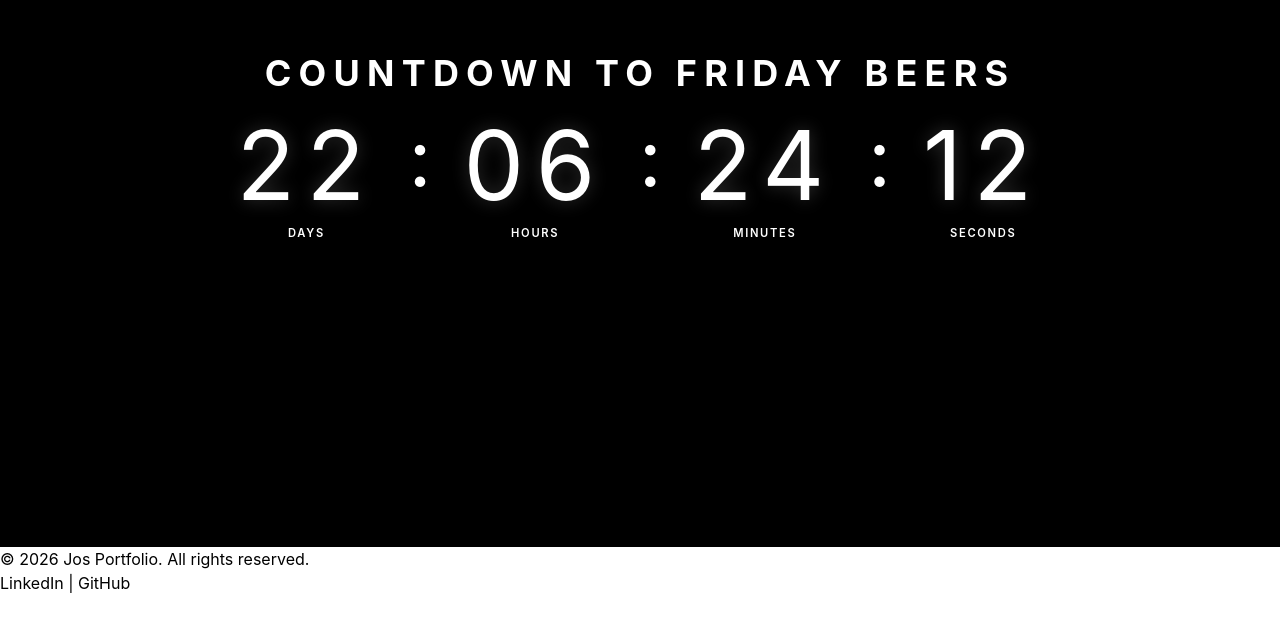
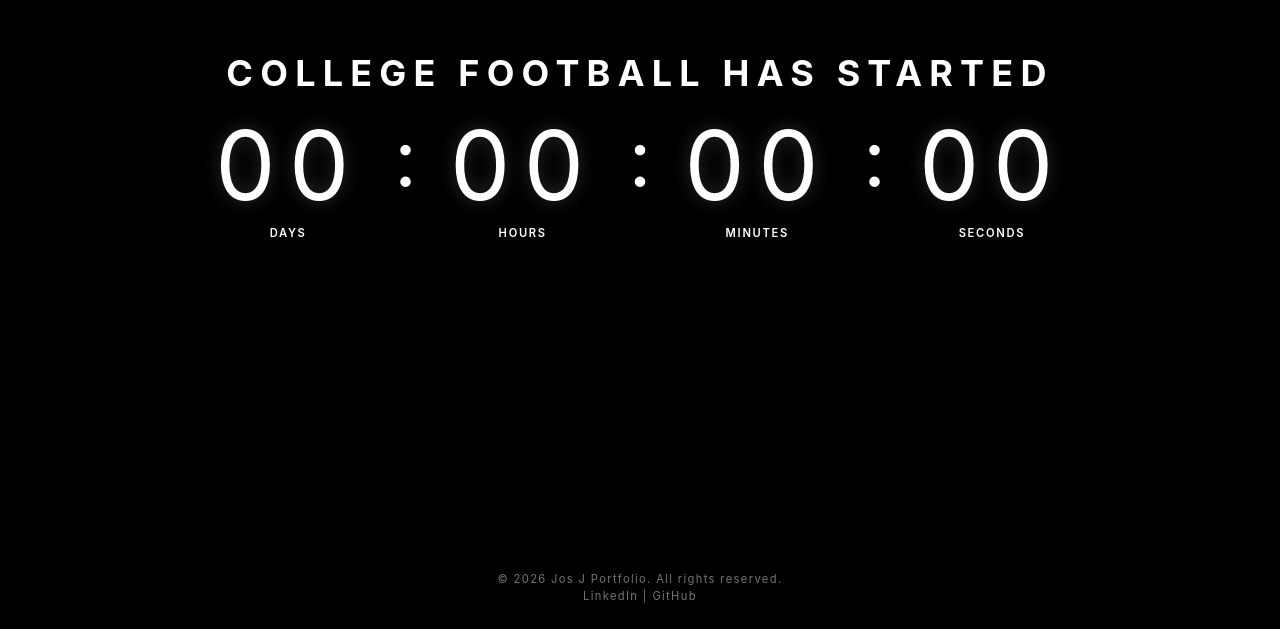
Before and after one commit to Jos-J/countdown-engine, a website built with Vite: page index.html in a window 1280 px wide. Shown: the part 253-882 px from the top of the page. Before the commit the page ends 848 px from the top, so only its background shows below. Built offline with nearby package versions, Linux system fonts and the light colour scheme.

Commit message:
complete core countdown engine logic

```diff
--- a/index.html
+++ b/index.html
@@ -6,7 +6,7 @@
   <meta name="viewport" content="width=device-width, initial-scale=1.0">
   <meta http-equiv="X-UA-Compatible" content="ie=edge">
   <link rel="stylesheet" type="text/css" href="styles/main.css">
-  <title> Countdown-Engine</title>
+  <title> Countdown-Engine </title>
 </head>
 
 <body>
@@ -52,11 +52,12 @@
 
   <script type="module" src="/src/main.ts"></script>
 
+  <footer class="w3-margin-top">
+    <p>&copy; 2026 Jos J Portfolio. All rights reserved.</p>
+    <a href="https://www.linkedin.com/in/joshuajames">LinkedIn</a> |
+    <a href="https://github.com/Jos-J">GitHub</a>
+  </footer>
+
 </body>
- <footer class="w3-margin-top">
-  <p>&copy; 2026 Jos Portfolio. All rights reserved.</p>
-  <a href="https://www.linkedin.com/in/joshuajames">LinkedIn</a> |
-  <a href="https://github.com/Jos-J">GitHub</a>
-</footer>
 
 </html>
--- a/src/countdown-view.ts
+++ b/src/countdown-view.ts
@@ -1,4 +1,25 @@
 import type { CountdownTime, CountdownConfig } from "./types";
+
+function updateNumber(
+    element: Element,
+    value: number
+): void {
+
+    const formattedValue =
+        value.toString().padStart(2, "0");
+
+    if (element.textContent === formattedValue) {
+        return;
+    }
+
+    element.textContent = formattedValue;
+
+    element.classList.remove("number-change");
+
+    void element.getBoundingClientRect();
+
+    element.classList.add("number-change");
+}
 
 export function updateCountdownView(
     time: CountdownTime,
@@ -26,10 +47,8 @@ export function updateCountdownView(
                 : config.title;
     }
 
-    daysElement.textContent = time.days.toString().padStart(2, "0");
-    hoursElement.textContent = time.hours.toString().padStart(2, "0");
-    minutesElement.textContent = time.minutes.toString().padStart(2, "0");
-    secondsElement.textContent = time.seconds.toString().padStart(2, "0");
-
-
+    updateNumber(daysElement, time.days);
+    updateNumber(hoursElement, time.hours);
+    updateNumber(minutesElement, time.minutes);
+    updateNumber(secondsElement, time.seconds);
 }
--- a/src/main.ts
+++ b/src/main.ts
@@ -3,9 +3,9 @@ import { updateCountdownView } from "./countdown-view";
 import type { CountdownConfig } from "./types";
 
 const config = {
-    title: "Countdown to friday beers",
-    expiredMessage: "Beer me homie",
-    targetDate: new Date("2026-08-29T11:00:00")
+    title: "Countdown To College Football",
+    expiredMessage: "College Football Has Started",
+    targetDate: new Date("2026-08-06T23:35:00")
 };
 
 let intervalID: ReturnType<typeof setInterval>;
--- a/styles/main.css
+++ b/styles/main.css
@@ -7,6 +7,8 @@
   line-height: 1;
   letter-spacing: 0.12em;
   text-shadow: 0 0 18px rgb(255 255 255 / 20%);
+  font-variant-numeric: tabular-nums;
+  min-width: 2ch;
 }
 
 .countdown-label {
@@ -23,6 +25,27 @@
   line-height: 1;
 }
 
-/* footer {
-  background-color: aqua;
-} */
+.number-change {
+  animation: numberChange 250ms ease-out;
+}
+
+@keyframes numberChange {
+  0% {
+    opacity: 0.4;
+    transform: translateY(-6px);
+  }
+
+  100% {
+    opacity: 1;
+    transform: translateY(0);
+  }
+}
+
+footer {
+  background-color: black;
+  color: rgb(255 255 255 / 45%);
+  text-align: center;
+  font-size: 0.7rem;
+  letter-spacing: 0.12em;
+  padding: 1.5rem;
+}
```
